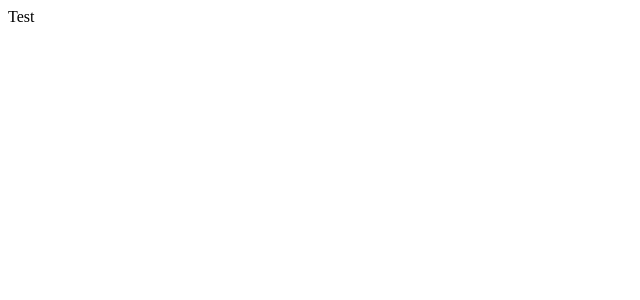
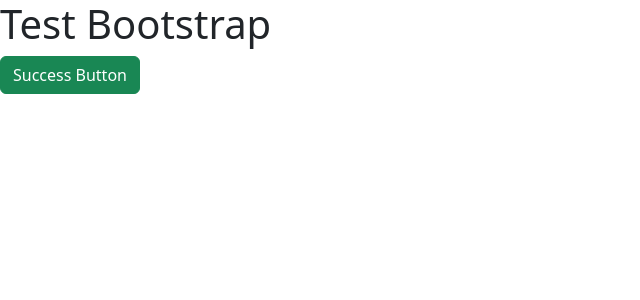
Before and after one commit to mesakhlolo/1UpFarm, a React (Vite) app: page / in a window 1280 px wide. Shown: the top 300 px of the page, without its empty margins (0-640 px from the left). Built offline with nearby package versions, Linux system fonts and the light colour scheme.

Commit message:
setup bootstrap and react-bootstrap for styling

```diff
--- a/package.json
+++ b/package.json
@@ -10,7 +10,9 @@
     "preview": "vite preview"
   },
   "dependencies": {
+    "bootstrap": "^5.3.3",
     "react": "^18.3.1",
+    "react-bootstrap": "^2.10.5",
     "react-dom": "^18.3.1"
   },
   "devDependencies": {
--- a/src/App.jsx
+++ b/src/App.jsx
@@ -1,5 +1,15 @@
+import Button from "react-bootstrap/Button";
+import "bootstrap/dist/css/bootstrap.min.css";
+
 function App() {
-  return <div>Test</div>;
+  return (
+    <section>
+      <div>
+        <h1>Test Bootstrap</h1>
+        <Button variant="success">Success Button</Button>
+      </div>
+    </section>
+  );
 }
 
 export default App;
```
Also changed, not shown: 1 other file (tests, documents, lock files or other folders).
